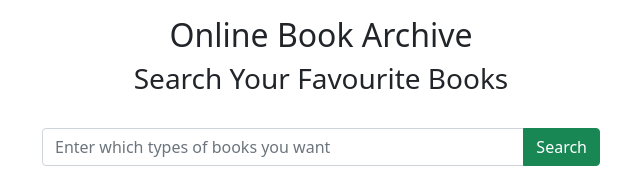
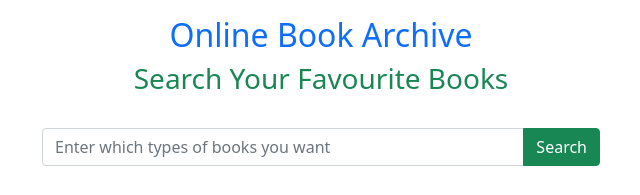
Before and after one commit to Nasim-Bin-kamal/books-archive-library-website, a plain HTML site: page index.html in a window 1280 px wide. Shown: the whole page, without its empty margins (319-959 px from the left). Drawn offline with nearby package versions, Linux system fonts and the light colour scheme.

Commit message:
minor changes in html

```diff
--- a/index.html
+++ b/index.html
@@ -17,8 +17,8 @@
         <header>
             <section class="container">
                 <div class="text-center my-3">
-                    <h2>Online Book Archive</h2>
-                    <h3>Search Your Favourite Books</h3>
+                    <h2 class="text-primary">Online Book Archive</h2>
+                    <h3 class="text-success">Search Your Favourite Books</h3>
                 </div>
 
                 <!-------------------------
--- a/js/app.js
+++ b/js/app.js
@@ -44,7 +44,7 @@ const loadBooksData = () => {
 const displayBooks = booksData => {
     const { docs, numFound } = booksData;
     const foundData = numFound;
-    //check the data is valid or not
+    //check if books found or not
     if (foundData === 0) {
         booksContainer.textContent = '';
         totalBooks.textContent = '';
```
